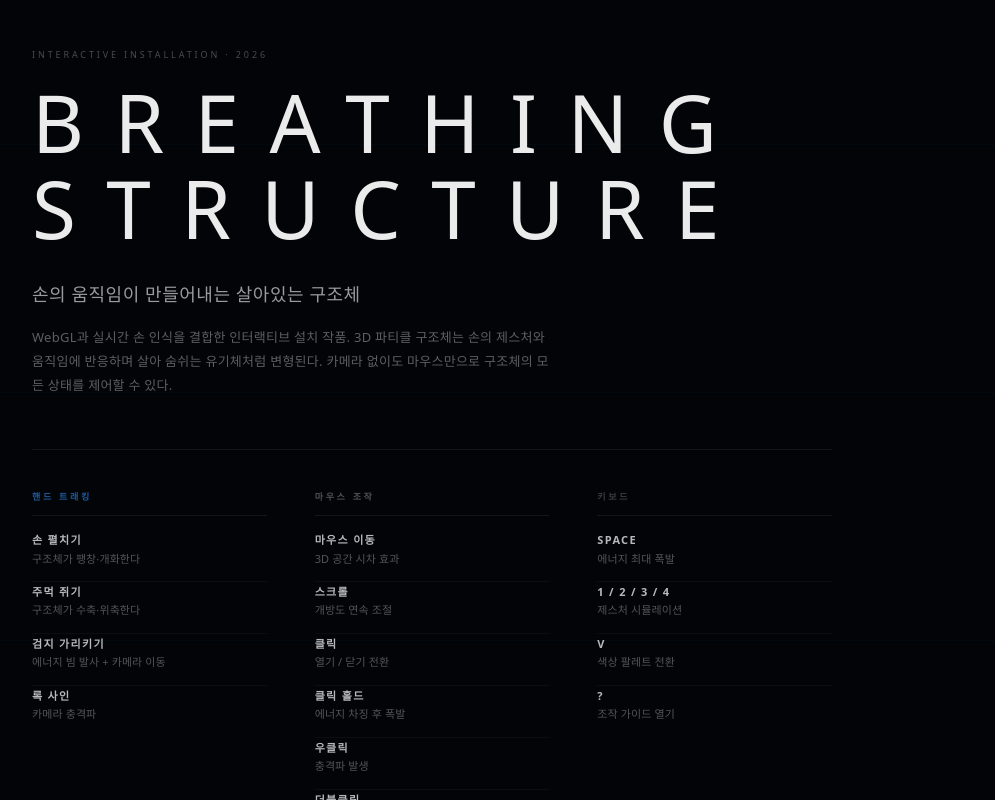
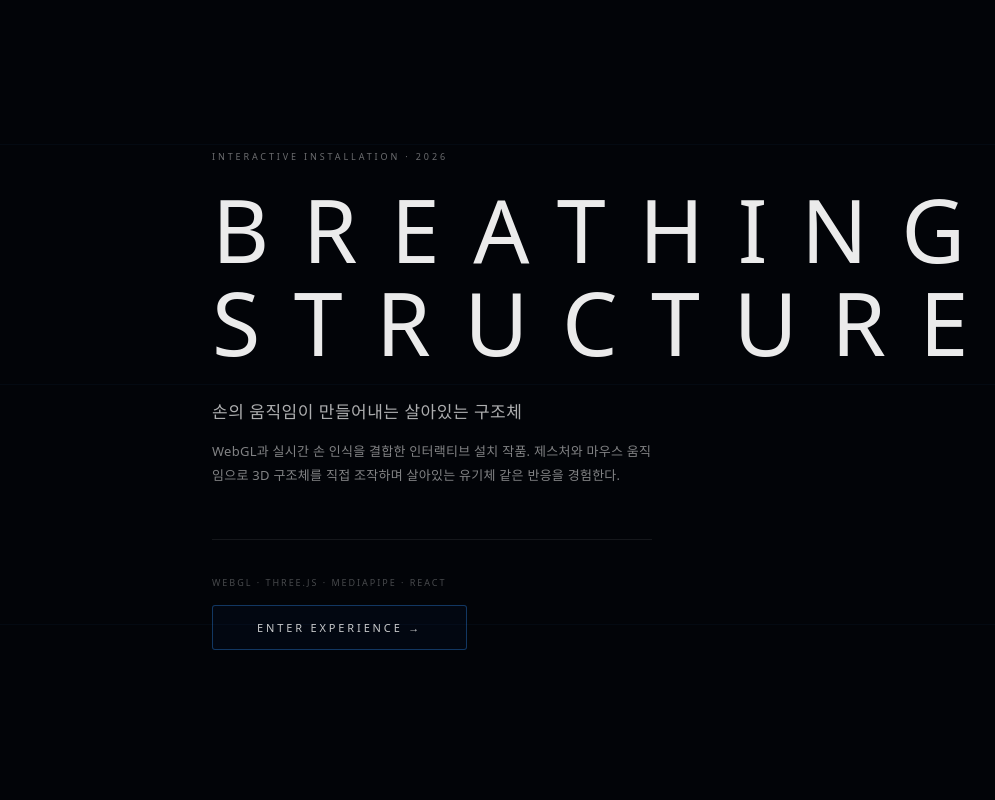
Before and after one commit to studiohmj/breathing-structure, a React (Vite) app: page / in a window 1280 px wide. Shown: the whole page, without its empty margins (208-1203 px from the left). Built offline with nearby package versions, Linux system fonts and the light colour scheme; a web font is replaced by a local one.

Commit message:
Landing simplified to 1 screen, blast rings on Space, gaze light reduced, guide auto-opens

```diff
--- a/src/components/LandingScreen.jsx
+++ b/src/components/LandingScreen.jsx
@@ -2,127 +2,44 @@ import { motion } from 'framer-motion';
 
 const FONT = "'Pretendard Variable', 'Pretendard', system-ui, sans-serif";
 
-const HAND_LIST = [
-  { name: '손 펼치기',      desc: '구조체가 팽창·개화한다' },
-  { name: '주먹 쥐기',      desc: '구조체가 수축·위축한다' },
-  { name: '검지 가리키기',  desc: '에너지 빔 발사 + 카메라 이동' },
-  { name: '록 사인',        desc: '카메라 충격파' },
-];
-
-const MOUSE_LIST = [
-  { name: '마우스 이동',    desc: '3D 공간 시차 효과' },
-  { name: '스크롤',         desc: '개방도 연속 조절' },
-  { name: '클릭',           desc: '열기 / 닫기 전환' },
-  { name: '클릭 홀드',      desc: '에너지 차징 후 폭발' },
-  { name: '우클릭',         desc: '충격파 발생' },
-  { name: '더블클릭',       desc: '팔레트 전환' },
-];
-
-const KEY_LIST = [
-  { name: 'Space',          desc: '에너지 최대 폭발' },
-  { name: '1 / 2 / 3 / 4', desc: '제스처 시뮬레이션' },
-  { name: 'V',              desc: '색상 팔레트 전환' },
-  { name: '?',              desc: '조작 가이드 열기' },
-];
-
-// ── Animation variants ───────────────────────────────────────────
 const containerV = {
   hidden: {},
-  show: { transition: { staggerChildren: 0.09, delayChildren: 0.10 } },
+  show: { transition: { staggerChildren: 0.12, delayChildren: 0.10 } },
 };
 const itemV = {
-  hidden: { opacity: 0, y: 22, filter: 'blur(6px)' },
-  show: { opacity: 1, y: 0, filter: 'blur(0px)',
-    transition: { duration: 0.85, ease: [0.16, 1, 0.3, 1] } },
+  hidden: { opacity: 0, y: 20, filter: 'blur(6px)' },
+  show: {
+    opacity: 1, y: 0, filter: 'blur(0px)',
+    transition: { duration: 0.85, ease: [0.16, 1, 0.3, 1] },
+  },
 };
 
-// ── Interaction column ───────────────────────────────────────────
-function InteractionCol({ title, items, accentColor }) {
-  return (
-    <div style={{ display: 'flex', flexDirection: 'column', gap: 0 }}>
-      {/* Column header */}
-      <div style={{
-        fontSize: 9, fontWeight: 600,
-        letterSpacing: '0.30em',
-        color: accentColor,
-        textTransform: 'uppercase',
-        marginBottom: 16,
-        paddingBottom: 12,
-        borderBottom: '1px solid rgba(255,255,255,0.07)',
-      }}>
-        {title}
-      </div>
-
-      {/* Items */}
-      {items.map((item, i) => (
-        <div key={i} style={{
-          display: 'grid',
-          gridTemplateColumns: '1fr',
-          paddingBottom: 14,
-          marginBottom: 2,
-          borderBottom: i < items.length - 1 ? '1px solid rgba(255,255,255,0.04)' : 'none',
-        }}>
-          <div style={{
-            fontSize: 11, fontWeight: 600,
-            letterSpacing: '0.12em',
-            color: 'rgba(255,255,255,0.72)',
-            textTransform: 'uppercase',
-            lineHeight: 1.4,
-            marginBottom: 3,
-          }}>
-            {item.name}
-          </div>
-          <div style={{
-            fontSize: 11, fontWeight: 400,
-            letterSpacing: '0.01em',
-            color: 'rgba(255,255,255,0.32)',
-            lineHeight: 1.5,
-          }}>
-            {item.desc}
-          </div>
-        </div>
-      ))}
-    </div>
-  );
-}
-
-// ── Divider ──────────────────────────────────────────────────────
-const HR = ({ mt = 48, mb = 40 }) => (
-  <div style={{
-    height: 1,
-    background: 'rgba(255,255,255,0.07)',
-    marginTop: mt,
-    marginBottom: mb,
-  }} />
-);
-
-// ── Main component ───────────────────────────────────────────────
 export default function LandingScreen({ onEnter }) {
   return (
     <motion.div
       initial={{ opacity: 0 }}
       animate={{ opacity: 1 }}
-      exit={{ opacity: 0, transition: { duration: 0.65, ease: 'easeInOut' } }}
-      transition={{ duration: 0.45 }}
+      exit={{ opacity: 0, transition: { duration: 0.6, ease: 'easeInOut' } }}
+      transition={{ duration: 0.4 }}
       style={{
         position: 'fixed', inset: 0, zIndex: 9000,
         background: '#020408',
         fontFamily: FONT,
-        overflowY: 'auto',
+        overflow: 'hidden',
         display: 'flex',
+        alignItems: 'center',
         justifyContent: 'center',
-        padding: 'clamp(40px, 6vh, 72px) clamp(32px, 8vw, 120px)',
       }}
     >
-      {/* Ambient horizontal rules */}
+      {/* Ambient lines */}
       {[0, 1, 2].map(i => (
         <motion.div key={i}
           initial={{ scaleX: 0, opacity: 0 }}
           animate={{ scaleX: 1, opacity: 0.038 }}
-          transition={{ delay: 0.3 + i * 0.14, duration: 2.0, ease: 'easeOut' }}
+          transition={{ delay: 0.25 + i * 0.14, duration: 2.0, ease: 'easeOut' }}
           style={{
-            position: 'fixed',
-            top: `${18 + i * 31}%`,
+            position: 'absolute',
+            top: `${18 + i * 30}%`,
             left: 0, right: 0, height: 1,
             background: 'rgba(48,140,255,1)',
             transformOrigin: 'center',
@@ -135,141 +52,103 @@ export default function LandingScreen({ onEnter }) {
         variants={containerV}
         initial="hidden"
         animate="show"
-        style={{ width: '100%', maxWidth: 800, position: 'relative', zIndex: 1 }}
+        style={{
+          width: '100%',
+          maxWidth: 600,
+          padding: '0 clamp(32px, 8vw, 80px)',
+          position: 'relative', zIndex: 1,
+          display: 'flex', flexDirection: 'column',
+          gap: 0,
+        }}
       >
-
-        {/* ── 01 · Category + Title ──────────────────────────── */}
-        <motion.div variants={itemV} style={{ marginBottom: 0 }}>
-          <div style={{
-            fontSize: 9, fontWeight: 500,
-            letterSpacing: '0.32em',
-            color: 'rgba(255,255,255,0.28)',
-            textTransform: 'uppercase',
-            marginBottom: 20,
+        {/* Category label */}
+        <motion.div variants={itemV} style={{
+          fontSize: 9, fontWeight: 500, letterSpacing: '0.32em',
+          color: 'rgba(255,255,255,0.42)', textTransform: 'uppercase',
+          marginBottom: 22,
         }}>
           Interactive Installation · 2026
-          </div>
+        </motion.div>
 
+        {/* Title */}
+        <motion.div variants={itemV} style={{ marginBottom: 30 }}>
           <div style={{
-            fontSize: 'clamp(40px, 8vw, 80px)',
-            fontWeight: 200,
-            letterSpacing: '0.38em',
-            color: 'rgba(255,255,255,0.92)',
-            lineHeight: 1.02,
-            textTransform: 'uppercase',
+            fontSize: 'clamp(44px, 9vw, 88px)', fontWeight: 200,
+            letterSpacing: '0.38em', color: 'rgba(255,255,255,0.92)',
+            lineHeight: 1.02, textTransform: 'uppercase',
           }}>
             BREATHING
           </div>
           <div style={{
-            fontSize: 'clamp(40px, 8vw, 80px)',
-            fontWeight: 200,
-            letterSpacing: '0.38em',
-            color: 'rgba(255,255,255,0.92)',
-            lineHeight: 1.02,
-            textTransform: 'uppercase',
-            marginTop: 4,
+            fontSize: 'clamp(44px, 9vw, 88px)', fontWeight: 200,
+            letterSpacing: '0.38em', color: 'rgba(255,255,255,0.92)',
+            lineHeight: 1.02, textTransform: 'uppercase', marginTop: 4,
           }}>
             STRUCTURE
           </div>
         </motion.div>
 
-        {/* ── 02 · Tagline + Description ─────────────────────── */}
-        <motion.div variants={itemV} style={{ marginTop: 32 }}>
-          <div style={{
-            fontSize: 'clamp(14px, 1.8vw, 18px)',
-            fontWeight: 300,
-            letterSpacing: '0.03em',
-            color: 'rgba(255,255,255,0.60)',
-            lineHeight: 1.6,
-            marginBottom: 16,
+        {/* Tagline */}
+        <motion.div variants={itemV} style={{
+          fontSize: 'clamp(14px, 1.8vw, 17px)', fontWeight: 300,
+          letterSpacing: '0.03em', color: 'rgba(255,255,255,0.68)',
+          lineHeight: 1.6, marginBottom: 14,
         }}>
           손의 움직임이 만들어내는 살아있는 구조체
-          </div>
-          <div style={{
-            fontSize: 13,
-            fontWeight: 400,
-            letterSpacing: '0.02em',
-            color: 'rgba(255,255,255,0.36)',
-            lineHeight: 1.85,
-            maxWidth: 520,
+        </motion.div>
+
+        {/* Description */}
+        <motion.div variants={itemV} style={{
+          fontSize: 13, fontWeight: 400, letterSpacing: '0.02em',
+          color: 'rgba(255,255,255,0.50)', lineHeight: 1.85,
+          marginBottom: 52,
         }}>
           WebGL과 실시간 손 인식을 결합한 인터랙티브 설치 작품.
-            3D 파티클 구조체는 손의 제스처와 움직임에 반응하며
-            살아 숨쉬는 유기체처럼 변형된다. 카메라 없이도
-            마우스만으로 구조체의 모든 상태를 제어할 수 있다.
-          </div>
+          제스처와 마우스 움직임으로 3D 구조체를 직접 조작하며
+          살아있는 유기체 같은 반응을 경험한다.
         </motion.div>
 
-        {/* ── 03 · Interaction Grid ──────────────────────────── */}
-        <HR mt={52} mb={40} />
+        {/* Divider + CTA row */}
+        <motion.div variants={itemV}>
+          <div style={{
+            height: 1, background: 'rgba(255,255,255,0.08)', marginBottom: 36,
+          }} />
 
-        <motion.div variants={itemV} style={{
-          display: 'grid',
-          gridTemplateColumns: 'repeat(auto-fit, minmax(200px, 1fr))',
-          gap: '0 48px',
-        }}>
-          <InteractionCol
-            title="핸드 트래킹"
-            items={HAND_LIST}
-            accentColor="rgba(48,148,255,0.60)"
-          />
-          <InteractionCol
-            title="마우스 조작"
-            items={MOUSE_LIST}
-            accentColor="rgba(255,255,255,0.30)"
-          />
-          <InteractionCol
-            title="키보드"
-            items={KEY_LIST}
-            accentColor="rgba(255,255,255,0.22)"
-          />
-        </motion.div>
-
-        {/* ── 04 · Tech + CTA ────────────────────────────────── */}
-        <HR mt={48} mb={36} />
-
-        <motion.div variants={itemV} style={{
-          display: 'flex',
-          alignItems: 'center',
-          justifyContent: 'space-between',
-          flexWrap: 'wrap',
-          gap: '16px 24px',
+          <div style={{
+            display: 'flex', alignItems: 'center',
+            justifyContent: 'space-between', flexWrap: 'wrap', gap: 16,
           }}>
             <div style={{
-            fontSize: 9, fontWeight: 500,
-            letterSpacing: '0.24em',
-            color: 'rgba(255,255,255,0.22)',
-            textTransform: 'uppercase',
-            lineHeight: 2,
+              fontSize: 9, fontWeight: 500, letterSpacing: '0.22em',
+              color: 'rgba(255,255,255,0.28)', textTransform: 'uppercase',
             }}>
-            WebGL &nbsp;·&nbsp; Three.js &nbsp;·&nbsp; MediaPipe &nbsp;·&nbsp; React
+              WebGL · Three.js · MediaPipe · React
             </div>
 
             <motion.button
               onClick={onEnter}
               whileHover={{
-              borderColor: 'rgba(48,148,255,0.65)',
-              color: 'rgba(255,255,255,0.95)',
-              background: 'rgba(18,48,110,0.20)',
+                borderColor: 'rgba(48,148,255,0.72)',
+                color: 'rgba(255,255,255,0.96)',
+                background: 'rgba(18,48,110,0.24)',
               }}
               whileTap={{ scale: 0.97 }}
               style={{
                 padding: '14px 44px',
-              border: '1px solid rgba(48,148,255,0.28)',
+                border: '1px solid rgba(48,148,255,0.34)',
                 borderRadius: 3,
-              background: 'rgba(16,40,100,0.08)',
-              color: 'rgba(255,255,255,0.68)',
+                background: 'rgba(16,40,100,0.10)',
+                color: 'rgba(255,255,255,0.78)',
                 fontSize: 11, fontWeight: 500,
-              letterSpacing: '0.26em',
-              fontFamily: FONT,
+                letterSpacing: '0.26em', fontFamily: FONT,
                 textTransform: 'uppercase',
-              cursor: 'none',
-              outline: 'none',
-              transition: 'border-color 0.25s, color 0.25s, background 0.25s',
+                cursor: 'none', outline: 'none',
+                transition: 'border-color 0.22s, color 0.22s, background 0.22s',
               }}
             >
               Enter Experience →
             </motion.button>
+          </div>
         </motion.div>
 
       </motion.div>
--- a/src/components/Scene.jsx
+++ b/src/components/Scene.jsx
@@ -132,7 +132,7 @@ function buildEnvironment(scene) {
   fillLight.position.set(0, -2, 1);
   scene.add(fillLight);
 
-  const gazeLight = new THREE.PointLight(0x2255aa, 1.2, 9);
+  const gazeLight = new THREE.PointLight(0x2255aa, 0.60, 5.0);
   gazeLight.position.set(3, 2, 3);
   scene.add(gazeLight);
 
@@ -167,6 +167,29 @@ function buildEnergyBeam(scene) {
   scene.add(beam);
 
   return { beam, mat, posAttr };
+}
+
+const BLAST_RING_N = 4;
+
+function buildBlastRings(scene) {
+  const rings = [];
+  for (let i = 0; i < BLAST_RING_N; i++) {
+    const geo = new THREE.RingGeometry(0.82, 1.0, 60);
+    const mat = new THREE.MeshBasicMaterial({
+      color: new THREE.Color(0x3094ff),
+      transparent: true,
+      opacity: 0,
+      blending: THREE.AdditiveBlending,
+      depthWrite: false,
+      side: THREE.DoubleSide,
+    });
+    const mesh = new THREE.Mesh(geo, mat);
+    mesh.visible = false;
+    mesh.frustumCulled = false;
+    scene.add(mesh);
+    rings.push({ mesh, mat });
+  }
+  return rings;
 }
 
 const TRAIL_N = 32;
@@ -210,6 +233,7 @@ export default function Scene() {
   const shakeAmtRef     = useRef(0);
   const forceGestureRef = useRef({ gesture: null, until: 0 });
   const wasBurstRef     = useRef(false);
+  const blastTriggerRef = useRef(0);
 
   useEffect(() => {
     const unsub = useStore.subscribe((s) => { storeRef.current = s; });
@@ -244,7 +268,8 @@ export default function Scene() {
     const particles = buildParticles(scene);
     const camCtrl   = new CameraController(camera);
     const { beam, mat: beamMat, posAttr: beamPos } = buildEnergyBeam(scene);
-    const trail = buildMouseTrail(scene);
+    const trail      = buildMouseTrail(scene);
+    const blastRings = buildBlastRings(scene);
 
     const raycaster  = new THREE.Raycaster();
     const worldPlane = new THREE.Plane(new THREE.Vector3(0, 0, 1), 0);
@@ -253,6 +278,7 @@ export default function Scene() {
     const _ndcVec    = new THREE.Vector2();
     const _colA      = new THREE.Color();
     const _colB      = new THREE.Color();
+    const _ringCol   = new THREE.Color();
 
     // Trail ring buffer (pre-allocated, no per-frame allocation)
     const trailHist = new Array(TRAIL_N).fill(null).map(() => new THREE.Vector3());
@@ -353,6 +379,7 @@ export default function Scene() {
         e.preventDefault();
         shakeAmtRef.current = 1.6;
         scrollOpenRef.current = 1.0;
+        blastTriggerRef.current = performance.now();
         forceGestureRef.current = { gesture: 'OPEN_PALM', until: performance.now() + 1400 };
         setTimeout(() => { scrollOpenRef.current = 0.08; }, 1400);
       }
@@ -473,18 +500,38 @@ export default function Scene() {
         hb0[2] + (hb1[2]-hb0[2])*pf + s.smoothOpenness * 0.18,
       );
 
-      // Gaze light tracks cursor
+      // Gaze light tracks cursor (reduced intensity + range)
       const mx = mousePosRef.current;
-      const glx = (mx.x - 0.5) * 6;
-      const gly = -(mx.y - 0.5) * 4;
+      const glx = (mx.x - 0.5) * 3.5;
+      const gly = -(mx.y - 0.5) * 2.4;
       env.gazeLight.position.x += (glx - env.gazeLight.position.x) * Math.min(dt * 1.8, 1);
       env.gazeLight.position.y += (gly - env.gazeLight.position.y) * Math.min(dt * 1.8, 1);
-      env.gazeLight.intensity   = 0.8 + bwVal * 0.5 + s.energyLevel * 0.8;
+      env.gazeLight.intensity   = 0.35 + bwVal * 0.20 + s.energyLevel * 0.35;
+
+      // Blast rings
+      const blastAge = (now - blastTriggerRef.current) / 1000;
+      const RING_PALETTE = [0x3094ff, 0x6622ee, 0xe03020, 0xa0b8d0];
+      _ringCol.setHex(RING_PALETTE[Math.round(paletteCurrent) % 4]);
+      for (let ri = 0; ri < blastRings.length; ri++) {
+        const { mesh, mat: rMat } = blastRings[ri];
+        const age = blastAge - ri * 0.20;
+        if (age > 0 && age < 1.8) {
+          const p = age / 1.8;
+          mesh.scale.setScalar(0.4 + p * 5.5);
+          rMat.opacity = Math.pow(1 - p, 1.5) * 0.60;
+          rMat.color.copy(_ringCol);
+          mesh.visible = true;
+        } else {
+          mesh.visible = false;
+        }
+      }
 
       // Post-processing
-      bloom.strength = 0.38 + bwVal * 0.14 + s.energyLevel * 0.38 + s.smoothOpenness * 0.1;
+      const blastBoost = blastAge < 0.4 ? (0.4 - blastAge) * 3.5 : 0;
+      bloom.strength = 0.38 + bwVal * 0.14 + s.energyLevel * 0.38 + s.smoothOpenness * 0.1
+        + shakeAmtRef.current * 0.35 + blastBoost;
       bloom.radius   = 0.38 + s.smoothOpenness * 0.12;
-      chromaPass.uniforms.uStrength.value = Math.min(s.smoothVelocity * 0.35 + shakeAmtRef.current * 0.4, 1.0);
+      chromaPass.uniforms.uStrength.value = Math.min(s.smoothVelocity * 0.35 + shakeAmtRef.current * 0.4 + blastBoost * 0.3, 1.0);
       grainPass.uniforms.uTime.value = now * 0.001;
 
       // Mouse trail (only during active phase)
```
Also changed, not shown: src/App.jsx (+8 -0 lines). Lines whose indentation alone changed are shown as unchanged.
